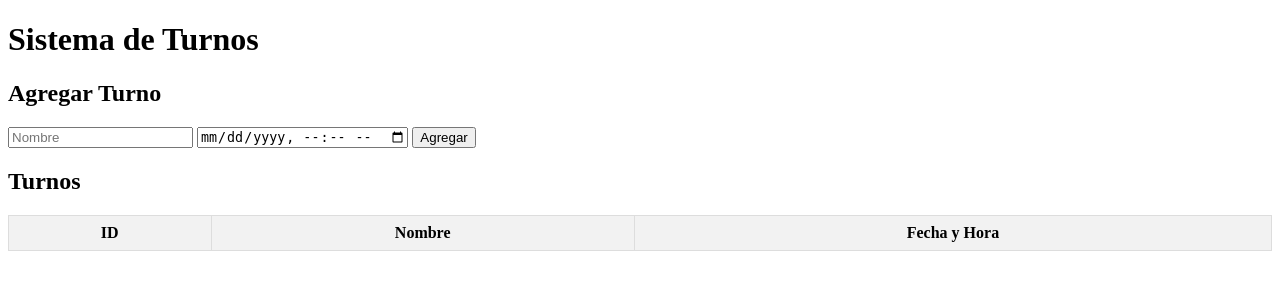
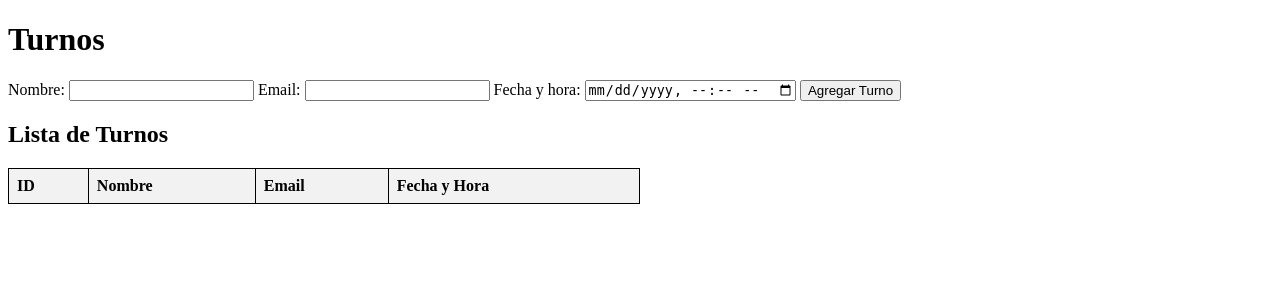
Before and after one commit to jorge221317-max/RESERVAS, a FastAPI app: page / in a window 1280 px wide. Shown: the top 300 px of the page. Run offline with FastAPI, Linux system fonts and the light colour scheme; lists and menus that the app fills with data are empty.

Commit message:
Update index.html

```diff
--- a/templates/index.html
+++ b/templates/index.html
@@ -1,38 +1,41 @@
 <!DOCTYPE html>
-<html lang="es">
+<html>
 <head>
-    <meta charset="UTF-8">
     <title>Sistema de Turnos</title>
     <style>
-        table {border-collapse: collapse; width: 100%;}
-        th, td {border: 1px solid #ddd; padding: 8px;}
-        th {background-color: #f2f2f2;}
+        table { border-collapse: collapse; width: 50%; }
+        th, td { border: 1px solid black; padding: 8px; text-align: left; }
+        th { background-color: #f2f2f2; }
     </style>
 </head>
 <body>
-    <h1>Sistema de Turnos</h1>
+<h1>Turnos</h1>
 
-    <h2>Agregar Turno</h2>
-    <form action="/turnos/agregar" method="post">
-        <input type="text" name="nombre" placeholder="Nombre" required>
-        <input type="datetime-local" name="fecha" required>
-        <button type="submit">Agregar</button>
+<form action="/agregar-turno" method="post">
+    Nombre: <input type="text" name="nombre" required>
+    Email: <input type="email" name="email" required>
+    Fecha y hora: <input type="datetime-local" name="fecha_hora" required>
+    <button type="submit">Agregar Turno</button>
 </form>
 
-    <h2>Turnos</h2>
+<h2>Lista de Turnos</h2>
 <table>
     <tr>
         <th>ID</th>
         <th>Nombre</th>
+        <th>Email</th>
         <th>Fecha y Hora</th>
     </tr>
+    {% if turnos %}
         {% for turno in turnos %}
             <tr>
                 <td>{{ turno.id }}</td>
                 <td>{{ turno.nombre }}</td>
-            <td>{{ turno.fecha.strftime("%Y-%m-%d %H:%M") }}</td>
+                <td>{{ turno.email }}</td>
+                <td>{{ turno.fecha_hora }}</td>
             </tr>
         {% endfor %}
+    {% endif %}
 </table>
 </body>
 </html>
```
Lines whose indentation alone changed are shown as unchanged.
